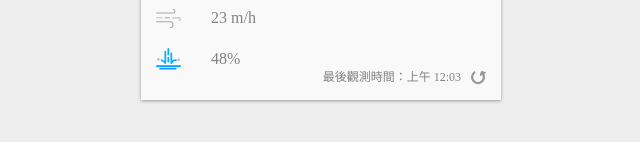
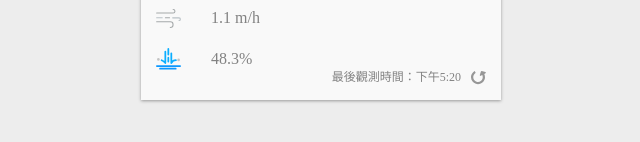
Before and after one commit to Tiffany0313/Realtime-Weather-App, a React (Create React App) app: page / in a window 1280 px wide. Shown: the part 488-630 px from the top of the page, without its empty margins (319-959 px from the left). Built offline with nearby package versions, Linux system fonts and the light colour scheme.

Commit message:
currentWeather (useState) & dayjs

```diff
--- a/package.json
+++ b/package.json
@@ -9,6 +9,7 @@
     "@testing-library/jest-dom": "^5.14.1",
     "@testing-library/react": "^11.2.7",
     "@testing-library/user-event": "^12.8.3",
+    "dayjs": "^1.10.6",
     "emotion-theming": "^11.0.0",
     "normalize.css": "^8.0.1",
     "react": "^17.0.2",
--- a/src/App.js
+++ b/src/App.js
@@ -1,5 +1,6 @@
 // import './App.css';
 import React, { useState } from 'react';
+import dayjs from 'dayjs';
 import styled from '@emotion/styled';
 import { ThemeProvider } from '@emotion/react';
 
@@ -129,29 +130,44 @@
 function App() {
   const [currentTheme, setCurrentTheme] = useState('light');
 
+  const [currentWeather, setCurrentWeather] = useState({
+    locationName: '台北市',
+    description: '多雲時晴',
+    temperature: 22.9,
+    windSpeed: 1.1,
+    rainPossibility: 48.3,
+    observationTime: '2021-08-19 17:20:23'
+  });
+
   return (
     <ThemeProvider theme={theme[currentTheme]}>
       <Container>
         <WeatherCard>
 
-          <Location>台北市</Location>
-          <Description>多雲時晴</Description>
+          <Location>{currentWeather.locationName}</Location>
+          <Description>{currentWeather.description}</Description>
 
           <CurrentWeather>
             <Temperature>
-              23<Celsius>°C</Celsius>
+              {Math.round(currentWeather.temperature)}<Celsius>°C</Celsius>
             </Temperature>
             <DayCloudy />
           </CurrentWeather>
 
           <AirFlow>
-            <AirFlowIcon />23 m/h
+            <AirFlowIcon />{currentWeather.windSpeed} m/h
           </AirFlow>
           <Rain>
-            <RainIcon />48%
+            <RainIcon />{currentWeather.rainPossibility}%
           </Rain>
           <Refresh>
-            最後觀測時間：上午 12:03 <RefreshIcon />
+            最後觀測時間：
+            {new Intl.DateTimeFormat('zh-tw', {
+              hour: 'numeric',
+              minute: 'numeric'
+            }).format(dayjs(currentWeather.observationTime))}
+            {' '}
+            < RefreshIcon />
           </Refresh>
 
         </WeatherCard>
```
Also changed, not shown: 1 other file (tests, documents, lock files or other folders).
